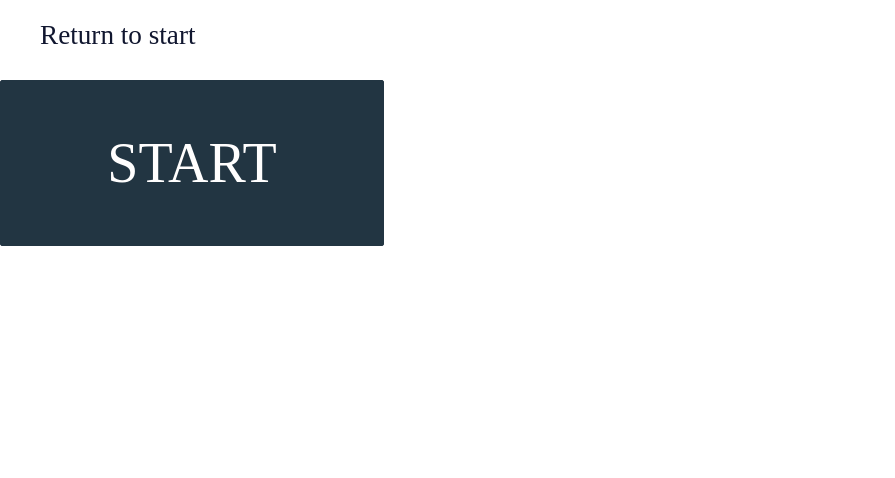
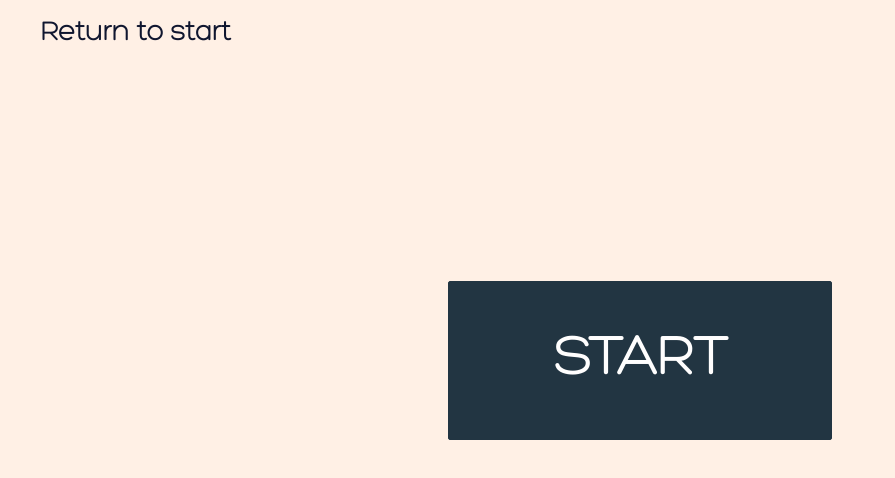
Before and after one commit to karihold/questionaire-page, a React app: page / in a window 1280 px wide. Shown: the top 478 px of the page, without its empty margins (0-895 px from the left). Built offline with nearby package versions, Linux system fonts and the light colour scheme.

Commit message:
Added app base styling

```diff
--- a/src/scss/base.scss
+++ b/src/scss/base.scss
@@ -1,5 +1,66 @@
+@import 'scss/fonts.scss';
+@import 'variables/colors.scss';
+@import 'variables/sizes.scss';
+@import 'mixins/focus.scss';
+
 * {
   margin: 0;
   padding: 0;
   box-sizing: border-box;
 }
+
+html,
+body {
+  height: 100%;
+}
+body {
+  background-color: $linen;
+  color: $black;
+  font-family: 'HeroLight';
+  font-weight: 700;
+}
+
+main {
+  display: flex;
+  flex-flow: column;
+  justify-content: center;
+  align-items: center;
+
+  min-height: calc(80vh - #{$header-height});
+}
+
+select {
+  cursor: pointer;
+}
+
+button {
+  background-color: $orange;
+  color: $white;
+  border: none;
+  border-radius: 2px;
+  padding: 10px 30px;
+  cursor: pointer;
+  font-size: 1.5rem;
+  font-family: 'HeroLight';
+  font-weight: bold;
+
+  transition: 0.2s ease-in-out;
+
+  &:focus {
+    @include set-focus-outline($dark-blue, 2px);
+  }
+
+  &:disabled {
+    &:hover {
+      transform: scale(1);
+      opacity: 1;
+    }
+    background-color: $grey;
+    cursor: not-allowed;
+  }
+
+  &:hover {
+    transform: scale(0.95);
+    opacity: 0.9;
+  }
+}
```
